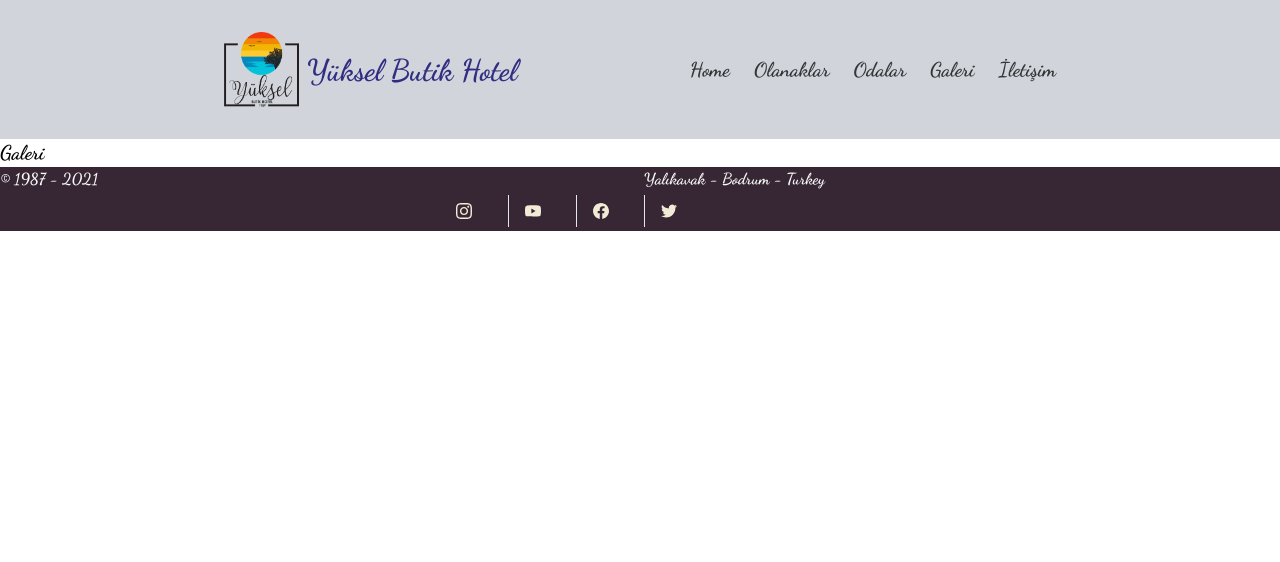
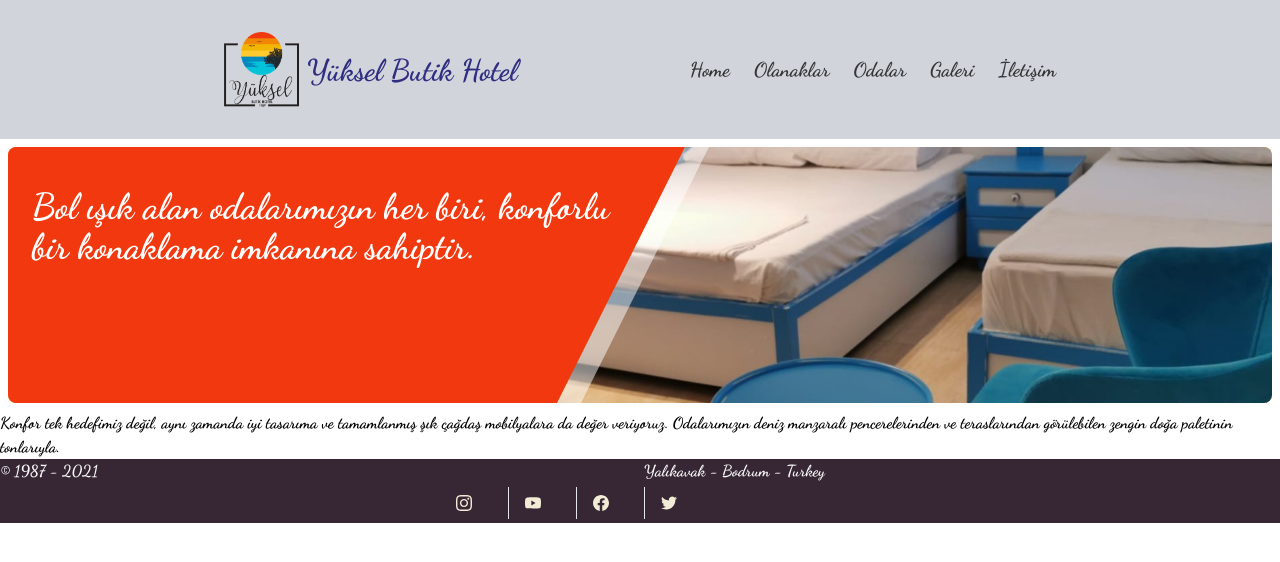
Before and after one commit to ebartan/yuksel-butik-hotel, a Next.js app: page /galeri in a window 1280 px wide. Shown: the top 562 px of the page. Built offline with nearby package versions, Linux system fonts and the light colour scheme.

Commit message:
13 nisan 2021

```diff
--- a/pages/galeri.js
+++ b/pages/galeri.js
@@ -8,9 +8,27 @@ export default function Home() {
         <title>Yüksel Butik Hotel</title>
         <link rel="icon" href="/favicon.ico" />
       </Head>
-      <div>
-        <h1 className="text-xl">Galeri</h1>
-      </div>
+
+      <div className="relative h-64 m-2 overflow-hidden rounded-lg bg-olive-300">
+  <div className="absolute z-30 flex w-full h-full">
+    <div className="relative z-30 w-5/6 px-6 py-8 text-white md:py-10 md:w-1/2">
+      <h2 className="text-4xl">Bol ışık alan odalarımızın her biri, konforlu bir konaklama imkanına sahiptir.</h2><span></span>
+    </div>
+    <div className="absolute top-0 right-0 flex w-full h-full">
+      <div className="w-1/3 h-full bg-galeri"></div>
+      <div className="relative w-1/3"><svg fill="currentColor" viewBox="0 0 100 100" className="absolute inset-y-0 z-20 h-full text-galeri">
+          <polygon id="diagonal" points="0,0 100,0 50,100 0,100"></polygon>
+        </svg><svg fill="currentColor" viewBox="0 0 100 100" className="absolute inset-y-0 z-10 h-full ml-6 text-white opacity-50">
+          <polygon points="0,0 100,0 50,100 0,100"></polygon>
+        </svg></div>
+    </div>
+  </div>
+  <div className="absolute top-0 right-0 block w-9/12 h-full">
+    <img alt="Snowy mountain lake" className="object-cover min-w-full h-full" src="/odalar.jpg"/></div>
+</div>
+<div>Konfor tek hedefimiz değil, aynı zamanda iyi tasarıma ve tamamlanmış şık çağdaş mobilyalara da değer veriyoruz.
+Odalarımızın deniz manzaralı pencerelerinden ve teraslarından görülebilen zengin doğa paletinin tonlarıyla.</div>
+
       </Layout>
   )
 }
--- a/pages/iletisim.js
+++ b/pages/iletisim.js
@@ -11,11 +11,11 @@ export default function İletisim() {
       <div className="relative h-64 m-2 overflow-hidden rounded-lg bg-olive-300">
   <div className="absolute z-30 flex w-full h-full">
     <div className="relative z-30 w-5/6 px-6 py-8 text-white md:py-10 md:w-1/2">
-      <h2 className="text-4xl">Bol ışık alan odalarımızın her biri, konforlu bir konaklama imkanına sahiptir.</h2><span></span>
+      <h2 className="text-2xl">Bol ışık alan odalarımızın her biri, konforlu bir konaklama imkanına sahiptir.</h2><span></span>
     </div>
     <div className="absolute top-0 right-0 flex w-full h-full">
-      <div className="w-1/3 h-full bg-odalar"></div>
-      <div className="relative w-1/3"><svg fill="currentColor" viewBox="0 0 100 100" className="absolute inset-y-0 z-20 h-full text-odalar">
+      <div className="w-1/3 h-full bg-iletisim"></div>
+      <div className="relative w-1/3"><svg fill="currentColor" viewBox="0 0 100 100" className="absolute inset-y-0 z-20 h-full text-iletisim">
           <polygon id="diagonal" points="0,0 100,0 50,100 0,100"></polygon>
         </svg><svg fill="currentColor" viewBox="0 0 100 100" className="absolute inset-y-0 z-10 h-full ml-6 text-white opacity-50">
           <polygon points="0,0 100,0 50,100 0,100"></polygon>
@@ -25,6 +25,9 @@ export default function İletisim() {
   <div className="absolute top-0 right-0 block w-9/12 h-full">
     <img alt="Snowy mountain lake" className="object-cover min-w-full h-full" src="/odalar.jpg"/></div>
 </div>
+<div>
+<p>g.page/yukselbutikhotelyalikavak/review adresinden bize görüşlerinizi iletebilirsiniz.</p>
+</div>
       </Layout>
   )
 }
--- a/tailwind.config.js
+++ b/tailwind.config.js
@@ -8,6 +8,8 @@ module.exports = {
     extend: {
       colors: {
         odalar: '#F28807',
+        galeri: '#F1380F',
+        iletisim: '#04C3D8',
         manatee: {
           '50':  '#fafafa',
           '100': '#f3f1f4',
```
